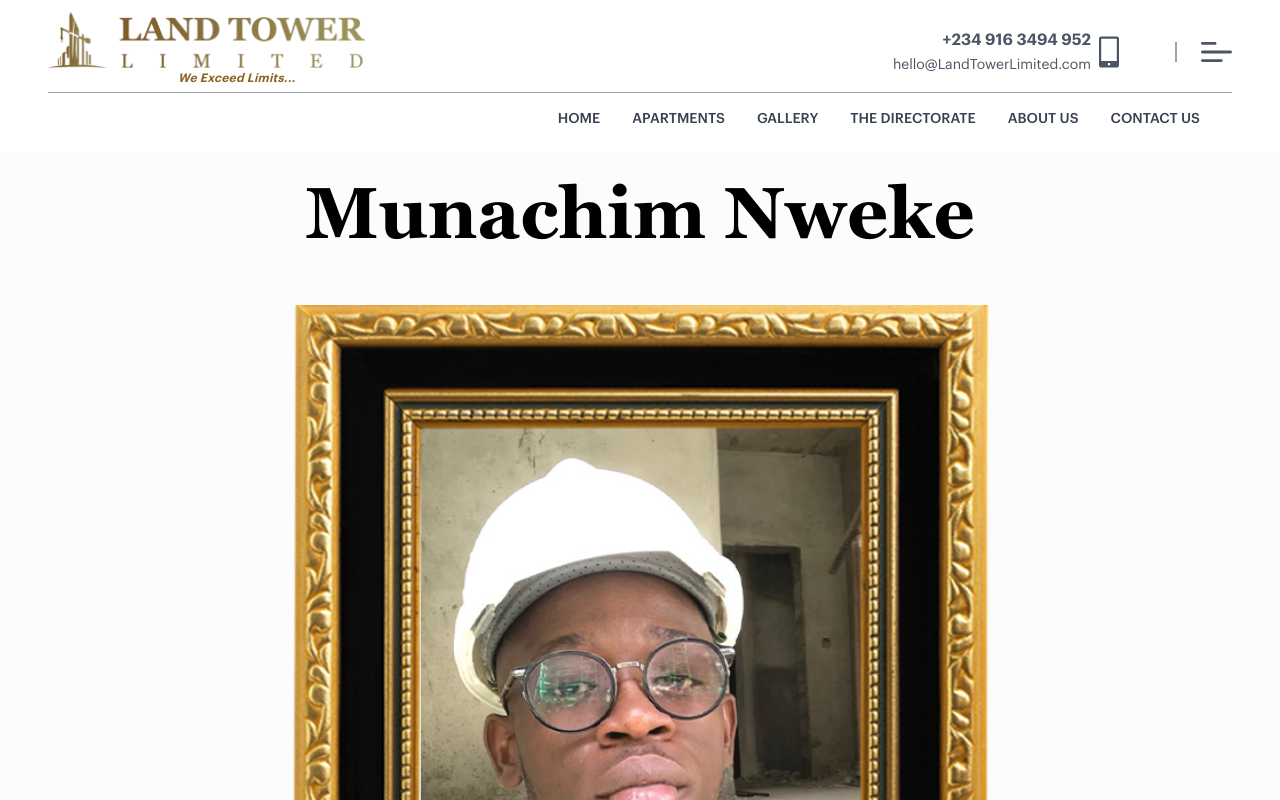
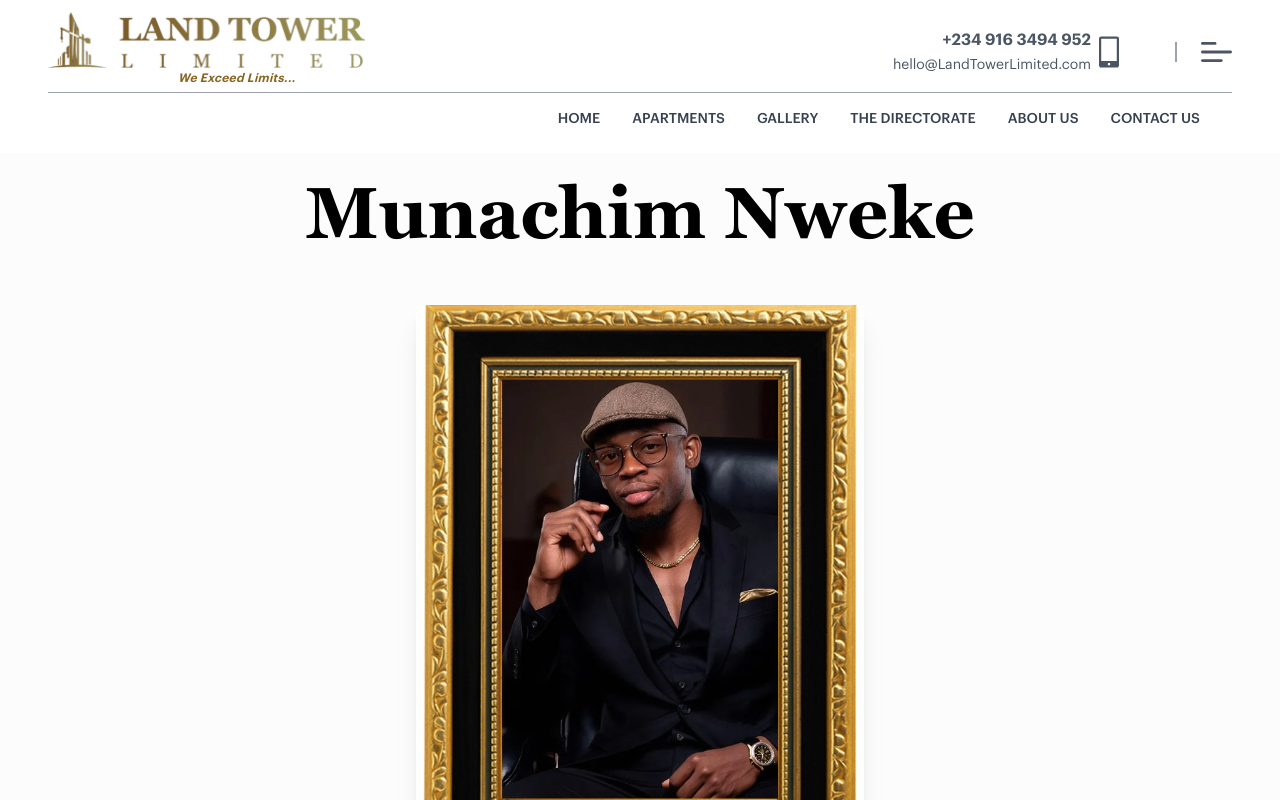
Before and after one commit to LandTowerLimited/landtowerlimited, a React (Create React App) app: page /Founder-and-CEO/munachim-nweke in a window 1280 px wide. Shown: the top 800 px of the page. Built offline with nearby package versions, Linux system fonts and the light colour scheme.

Commit message:
Update founder portrait

```diff
--- a/src/pages/ourTeam/members/munachimNweke.js
+++ b/src/pages/ourTeam/members/munachimNweke.js
@@ -1,7 +1,7 @@
 import React, { useEffect, useState } from "react";
 import PagesHeader from "../../../components/header/pagesHeader";
 import Footer from "../../../components/footer/footer";
-import MunachimNwekeImage from "../../../assets/img/ltl-team-Munachim-Nweke.png";
+import MunachimNwekeImage from "../../../assets/img/ltl-team-Munachim-Nweke-founder.jpg";
 
 function MunachimNweke() {
   const [cardDisplayed, setCardDisplayed] = useState(false);
@@ -34,7 +34,7 @@ function MunachimNweke() {
                 src={MunachimNwekeImage}
                 alt="Munachim Nweke Chief Engineer & CEO at Land Tower Limited"
                 title="Munachim Nweke Chief Engineer & CEO at Land Tower Limited"
-                className="mb-6 flex justify-center items-center w-full"
+                className="mb-6 mx-auto block w-full max-w-md shadow-xl"
               />
               <p className="my-4 font-georgiaBold text-xl md:text-4xl lg:text-4xl text-grey-400 text-center">
                 Chief Engineer & CEO
--- a/src/pages/ourTeam/ourTeam.js
+++ b/src/pages/ourTeam/ourTeam.js
@@ -7,7 +7,7 @@ import LTLTeamImage1 from "../../assets/img/ltl-team-page-Image1.jpeg";
 import LTLTeamImage2 from "../../assets/img/ltl-team-page-Image2.jpeg";
 import LTLTeamImage3 from "../../assets/img/ltl-team-page-Image3.jpeg";
 import LTLTeamImage4 from "../../assets/img/ltl-team-page-Image4.jpeg";
-import MunachimNweke from "../../assets/img/ltl-team-Munachim-Nweke.png";
+import MunachimNweke from "../../assets/img/ltl-team-Munachim-Nweke-founder.jpg";
 import IfeanyiClementNweke from "../../assets/img/ltl-team-Ifeanyi-Clement-Nweke.png";
 import ObioraNworji from "../../assets/img/ltl-team-Obiora-Nworji.png";
 import SundayEmeagwai from "../../assets/img/ltl-team-Sunday-Emeagwai.png";
```
Also changed, not shown: src/assets/img/ltl-team-Munachim-Nweke-founder.jpg (added).
